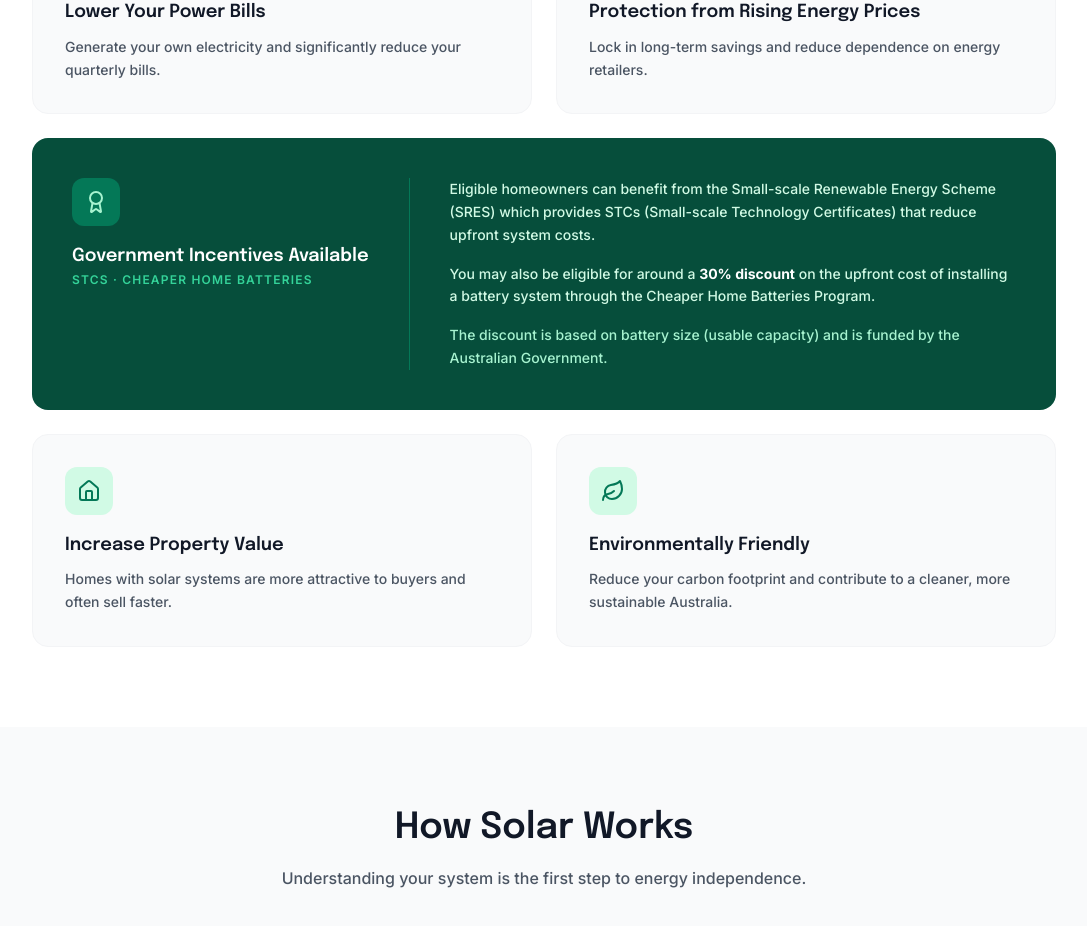
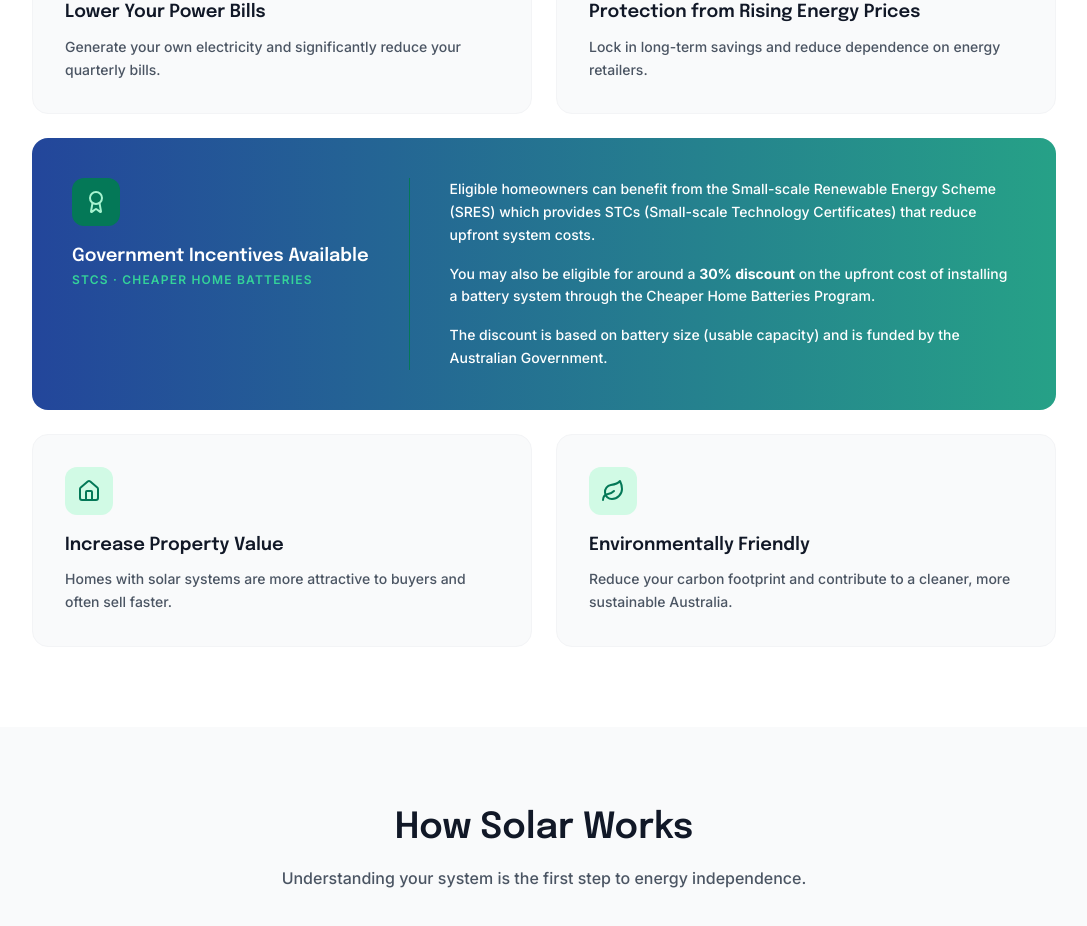
Before and after one commit to designervj/ethical-solar, a React (Vite) app: page /Residential in a window 1280 px wide. Shown: the part 1190-2116 px from the top of the page, without its empty margins (96-1183 px from the left). Built offline with nearby package versions, Linux system fonts and the light colour scheme.

Commit message:
update code

```diff
--- a/src/pages/Residential.tsx
+++ b/src/pages/Residential.tsx
@@ -160,7 +160,7 @@ Whether you’re looking to reduce your power bills, increase your home’s valu
             </div>
 
             {/* 3 — Government Incentives — full width, richer content */}
-            <div className="group md:col-span-2 bg-emerald-900 rounded-2xl p-8 md:p-10 transition-all duration-300">
+            <div className="group md:col-span-2 bg-emerald-900 rounded-2xl p-8 md:p-10 transition-all duration-300 bg-[linear-gradient(90deg,_#23469B_0%,_#26A187_100%)]">
               <div className="flex flex-col md:flex-row md:gap-10 gap-6">
                 <div className="shrink-0">
                   <div className="w-12 h-12 bg-emerald-700 rounded-xl flex items-center justify-center mb-5">
@@ -170,15 +170,15 @@ Whether you’re looking to reduce your power bills, increase your home’s valu
                   <p className="text-emerald-400 text-xs font-semibold uppercase tracking-widest">STCs · Cheaper Home Batteries</p>
                 </div>
                 <div className="space-y-4 md:border-l md:border-emerald-700 md:pl-10">
-                  <p className="text-emerald-100 text-sm leading-relaxed">
+                  <p className="text-white text-sm leading-relaxed">
                     Eligible homeowners can benefit from the Small-scale Renewable Energy Scheme (SRES)
                     which provides STCs (Small-scale Technology Certificates) that reduce upfront system costs.
                   </p>
-                  <p className="text-emerald-100 text-sm leading-relaxed">
+                  <p className="text-white text-sm leading-relaxed">
                     You may also be eligible for around a <strong className="text-white">30% discount</strong> on the upfront cost of installing a
                     battery system through the Cheaper Home Batteries Program.
                   </p>
-                  <p className="text-emerald-200 text-sm leading-relaxed">
+                  <p className="text-white text-sm leading-relaxed">
                     The discount is based on battery size (usable capacity) and is funded by the Australian
                     Government.
                   </p>
```
